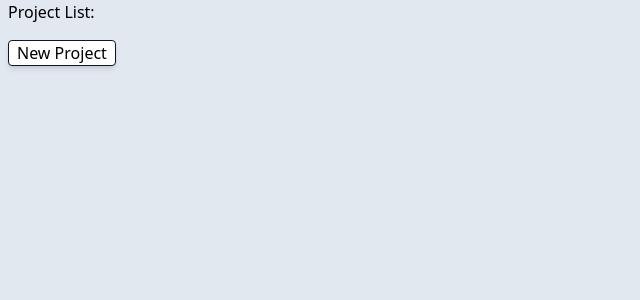
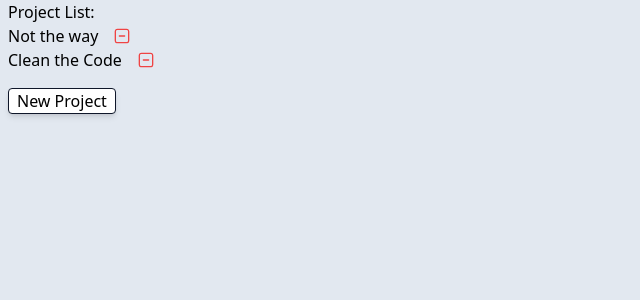
Before and after one commit to juarezv90/project-manager, a Next.js app: page / in a window 1280 px wide. Shown: the top 300 px of the page, without its empty margins (0-640 px from the left). Built offline with nearby package versions, Linux system fonts and the light colour scheme.

Commit message:
Work towards displaying project

```diff
--- /dev/null
+++ b/components/DisplayProject.jsx
@@ -0,0 +1,30 @@
+import React from "react";
+import { CgRemoveR } from "react-icons/cg";
+
+const DisplayProject = ({ project }) => {
+  console.log(project.tags);
+  return (
+    <div className="w-[80%] mx-auto">
+      <p>{project.title}</p>
+      <div className="ml-4">
+        <p>Description: {project.description}</p>
+        <div className="flex gap-2">
+          <p>Tags:</p>
+          {project.tags.map((tag, id) => (
+            <p key={id} className="bg-white text-xs border px-2 rounded-md shadow-md cursor-pointer">{tag.toUpperCase()}</p>
+          ))}
+        </div>
+        <div>
+          {project.taskList.map((task, id) => (
+            <>
+              <p>{task}</p>
+              <p>{project[`${task.replace(" ", "")}`]}</p>
+            </>
+          ))}
+        </div>
+      </div>
+    </div>
+  );
+};
+
+export default DisplayProject;
--- a/package.json
+++ b/package.json
@@ -10,6 +10,7 @@
   },
   "dependencies": {
     "@next/font": "13.1.2",
+    "axios": "^1.2.3",
     "eslint": "8.31.0",
     "eslint-config-next": "13.1.2",
     "next": "13.1.2",
--- a/pages/index.js
+++ b/pages/index.js
@@ -1,12 +1,20 @@
 import Head from "next/head";
-import React, { useReducer, useState } from "react";
+import React, { useReducer, useState, useEffect } from "react";
 import CreateProject from "../components/CreateProject";
 import { projectReducer, initialState } from "./state/projectState";
 import { CgRemoveR } from "react-icons/cg";
+import DisplayProject from "../components/DisplayProject";
+import content from "../public/data.json"
 
 export default function Home() {
   const [state, dispatch] = useReducer(projectReducer, initialState);
   const [showProjectForm, setShowProjectForm] = useState();
+  const [projectDisplay, setProjectDisplay] = useState(null)
+
+  useEffect(() => {
+    dispatch({type: "LOAD PROJECTS", payload: content.projects})
+  },[]);
+
 
   function showForm() {
     setShowProjectForm({
@@ -27,25 +35,26 @@ export default function Home() {
         <meta name="description" content="Next.js Project Manager" />
         <meta name="viewport" content="width=device-width, initial-scale=1" />
       </Head>
-      {console.log(state)}
 
       <div className="w-full h-screen">
         <div className="max-w-[1280px] mx-auto">
           <p className="ml-2">Project List:</p>
-          {state?.map((project, id) => {
+          {state?.map((project) => {
             return (
-              <div key={id} className="flex items-center">
-                <p  className="ml-2">
+              <div key={project.id} className="flex items-center">
+                <p  className="ml-2" onClick={() => setProjectDisplay(project)}>
                   {project.title}
                 </p>
                 <CgRemoveR className="ml-4 text-red-500 rounded" onClick={() => dispatch({type: "REMOVE", payload: project.id})}/>
               </div>
             );
           })}
+
           <button onClick={showForm} onLoad={showForm} className="my-4">
             New Project
           </button>
           <div>{showProjectForm?.form}</div>
+          <div className="flex">{projectDisplay !== null ? <DisplayProject project={projectDisplay} /> : null}</div>
         </div>
       </div>
     </>
--- a/pages/state/projectState.js
+++ b/pages/state/projectState.js
@@ -11,6 +11,10 @@ export const projectReducer = (state, action) => {
             return(
                state.filter((project)=> project.id !== action.payload)
             )
+        case "LOAD PROJECTS":
+            return(
+                [...action.payload]
+            )
         default:
             return(state)
     }
--- /dev/null
+++ b/public/data.json
@@ -0,0 +1,21 @@
+{
+  "projects": [
+    {
+      "title": "Not the way",
+      "id": 16523651,
+      "tags": ["treat", "tile", "homework"],
+      "description": "this will not work the way you want",
+      "taskList": ["trauma"],
+      "trauma": "this is the test task"
+    },
+    {
+        "title": "Clean the Code",
+        "id": 1652364526,
+        "tags": ["treat", "tile", "homework"],
+        "description": "this will not work the way you want",
+        "taskList": ["Code Trade", "treat"],
+        "CodeTrade": "Make Changes to what needs to be done",
+        "treat": "another task on the list"
+      }
+  ]
+}
```
Also changed, not shown: 1 other file (tests, documents, lock files or other folders).
